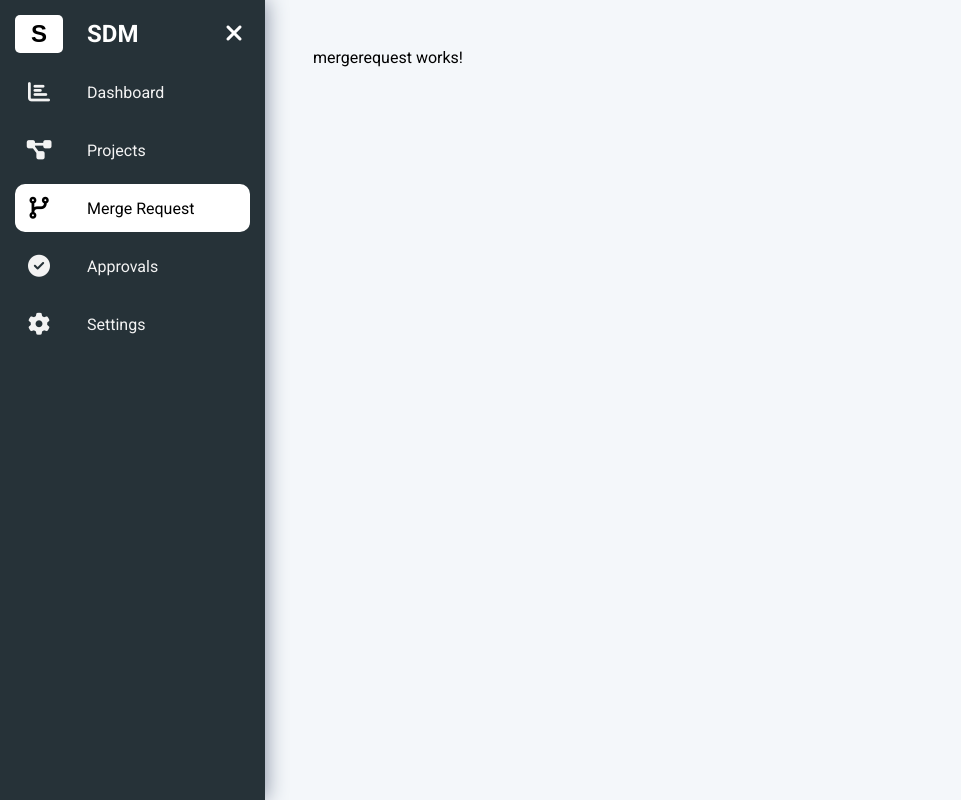
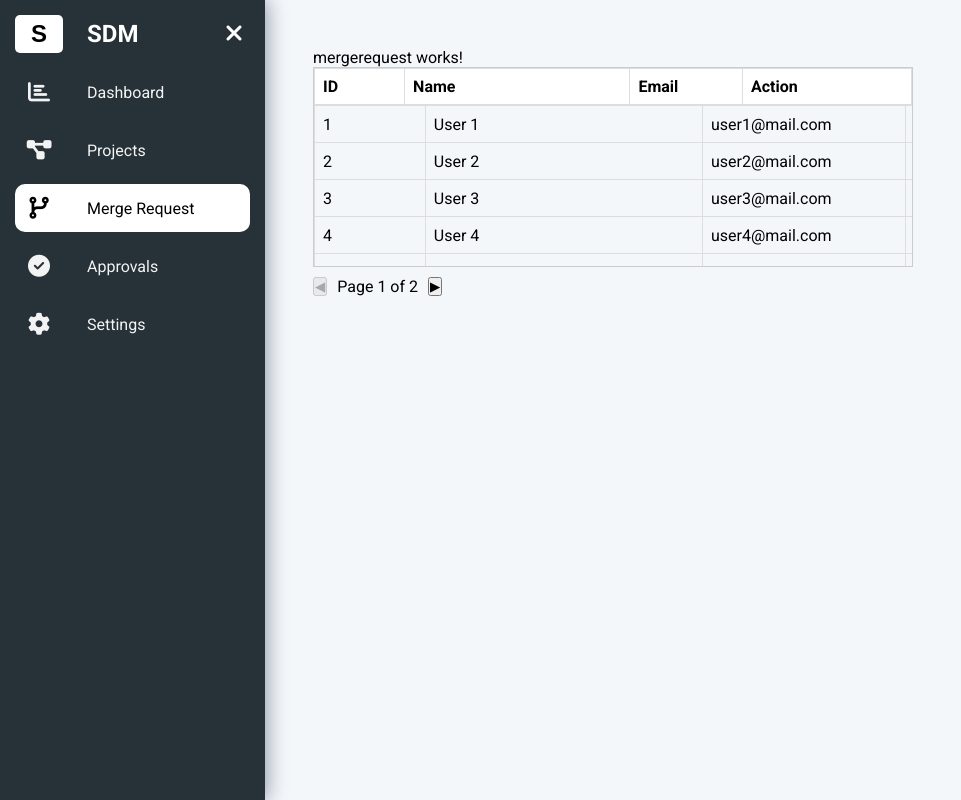
Before and after one commit to haechuli/sdm, an Angular app: page /mergerequest in a window 1280 px wide. Shown: the whole page, without its empty margins (0-961 px from the left). Built offline with nearby package versions, Linux system fonts and the light colour scheme.

Commit message:
add grid

```diff
--- a/package.json
+++ b/package.json
@@ -11,6 +11,7 @@
   "private": true,
   "dependencies": {
     "@angular/animations": "^18.2.0",
+    "@angular/cdk": "^18.2.14",
     "@angular/common": "^18.2.0",
     "@angular/compiler": "^18.2.0",
     "@angular/core": "^18.2.0",
--- a/src/app/features/mergerequest/mergerequest.component.html
+++ b/src/app/features/mergerequest/mergerequest.component.html
@@ -1 +1,17 @@
 <p>mergerequest works!</p>
+
+
+<app-grid
+      [columns]="columns"
+      [data]="rows"
+      [enablePagination]="true"
+      [selectable]="false"
+      [virtualScroll]="true"
+      [width]="'600px'"
+      [height]="'600px'"
+      (selectedRowsChange)="onSelected($event)"
+    />
+
+    <ng-template #action let-value let-row="row">
+      <button (click)="doSomething(row); $event.stopPropagation()">Action</button>
+    </ng-template>
--- a/src/app/features/mergerequest/mergerequest.component.ts
+++ b/src/app/features/mergerequest/mergerequest.component.ts
@@ -1,12 +1,41 @@
-import { Component } from '@angular/core';
+import { Component,ViewChild,TemplateRef } from '@angular/core';
+import { GridComponent } from '../../shared/ui-component/grid/grid.component'
+import { GridColumn } from '../../shared/ui-component/grid/grid.model'
 
 @Component({
   selector: 'app-mergerequest',
   standalone: true,
-  imports: [],
+  imports: [GridComponent],
   templateUrl: './mergerequest.component.html',
   styleUrl: './mergerequest.component.scss'
 })
 export class MergerequestComponent {
 
+   @ViewChild('action', { static: true }) actionTemplate!: TemplateRef<any>;
+  columns: GridColumn[] = [];
+
+  // 샘플 Grid 데이터 생성
+  rows = Array.from({ length: 15 }).map((_, i) => ({
+    id: i + 1,
+    name: `User ${i + 1}`,
+    email: `user${i + 1}@mail.com`
+  }));
+
+  ngOnInit() {
+    this.columns = [
+      { field: 'id', header: 'ID', width: '80px' },
+      { field: 'name', header: 'Name', width: '200px' },
+      { field: 'email', header: 'Email', width: '100px' },
+      { field: 'action', header: 'Action', templateRef: this.actionTemplate }
+    ];
+  }
+
+  onSelected(selected: any[]) {
+    console.log('Selected rows:', selected);
+  }
+
+  doSomething(row: any) {
+    alert(`Action for ${row.name}`);
+  }
+
 }
--- /dev/null
+++ b/src/app/shared/ui-component/grid/grid.component.html
@@ -0,0 +1,61 @@
+<div class="grid-container"
+  [style.width]="width"
+  [style.height]="height">
+        <!-- ✅ Virtual Scroll 영역 -->
+
+    <!-- ✅ 헤더 테이블 -->
+    <div class="grid-header">
+        <table class="grid-table">
+            <thead>
+                <tr>
+                <th *ngIf="selectable" style="width: 40px; position: sticky; top: 0; z-index: 2;">
+                    <input type="checkbox" disabled />
+                </th>
+                <th *ngFor="let col of columns"
+                    [style.width]="col.width || '150px'"
+                    style="position: sticky; top: 0; background: white; z-index: 2;">
+                    {{ col.header }}
+                </th>
+                </tr>
+            </thead>
+        </table>
+    </div>
+
+    <cdk-virtual-scroll-viewport *ngIf="virtualScroll"
+                                itemSize="40"
+                                class="grid-viewport"
+                                [style.height]="calcViewportHeight()">
+        <table class="grid-table">
+            <tbody>
+            <tr *cdkVirtualFor="let row of pagedData" (click)="onRowClick(row)">
+            <td *ngIf="selectable" style="width: 40px;" (click)="$event.stopPropagation()">
+                <input type="checkbox"
+                    [checked]="isRowSelected(row)"
+                    (change)="onToggleRowSelection($event, row)"
+                    />
+            </td>
+            <td *ngFor="let col of columns"
+                [ngClass]="col.cellClass"
+                [ngStyle]="col.cellStyle"
+                [style.width]="col.width || '150px'">
+
+                <ng-container *ngIf="col.templateRef; else defaultCell"
+                            [ngTemplateOutlet]="col.templateRef"
+                            [ngTemplateOutletContext]="{ $implicit: row[col.field], row: row }">
+                </ng-container>
+
+                <ng-template #defaultCell>
+                {{ row[col.field] }}
+                </ng-template>
+            </td>
+            </tr>
+            </tbody>
+        </table>
+    </cdk-virtual-scroll-viewport>
+</div>
+
+<div class="pagination" *ngIf="enablePagination">
+  <button (click)="setPage(currentPage - 1)" [disabled]="currentPage === 1">◀</button>
+  <span>Page {{ currentPage }} of {{ totalPages }}</span>
+  <button (click)="setPage(currentPage + 1)" [disabled]="currentPage === totalPages">▶</button>
+</div>
--- /dev/null
+++ b/src/app/shared/ui-component/grid/grid.component.scss
@@ -0,0 +1,43 @@
+.grid-container {
+  overflow-x: auto;
+  border: 1px solid #ccc;
+  width: 500px;
+  max-height: 200px;  // 세로 길이
+}
+
+.grid-header {
+  overflow: hidden;
+  position: sticky;
+  top: 0;
+  z-index: 10;
+}
+
+.grid-viewport {
+  height: 400px;
+  min-width: 800px;
+  overflow-y: auto;
+}
+
+.grid-table {
+  width: 100%;
+  border-collapse: collapse;
+  th, td {
+    border: 1px solid #ddd;
+    padding: 8px;
+  }
+  th {
+    background-color: #f4f4f4;
+    text-align: left;
+  }
+  tr:hover {
+    background-color: #f1f1f1;
+    cursor: pointer;
+  }
+}
+
+.pagination {
+  margin-top: 10px;
+  display: flex;
+  gap: 10px;
+  align-items: center;
+}
--- /dev/null
+++ b/src/app/shared/ui-component/grid/grid.component.ts
@@ -0,0 +1,97 @@
+import { Component, Input, Output, EventEmitter } from '@angular/core';
+import { CommonModule } from '@angular/common';
+import { GridColumn, GridRow } from './grid.model';
+import { ScrollingModule } from '@angular/cdk/scrolling';
+
+@Component({
+  standalone: true,
+  selector: 'app-grid',
+  imports: [CommonModule,ScrollingModule],
+  templateUrl: './grid.component.html',
+  styleUrls: ['./grid.component.scss']
+})
+export class GridComponent {
+  @Input() columns: GridColumn[] = [];
+  @Input() data: GridRow[] = [];
+  @Input() enablePagination = false;
+  @Input() pageSize = 10;
+  @Input() selectable = false; // ✅ 체크박스 사용 여부
+  @Input() virtualScroll = false; // ✅ virtual scroll 활성화 여부
+  @Input() width: string = '100%';     // ✅ 기본값 지정 가능
+  @Input() height: string = '500px';   // ✅ 전체 Grid 높이 (헤더 + 스크롤 영역)
+
+
+  @Output() rowClick = new EventEmitter<GridRow>();
+  @Output() selectedRowsChange = new EventEmitter<GridRow[]>(); // ✅ 선택 행 알림
+
+  selectedSet = new Set<GridRow>();
+  currentPage = 1;
+
+  get pagedData(): GridRow[] {
+    if (!this.enablePagination) return this.data;
+    const start = (this.currentPage - 1) * this.pageSize;
+    return this.data.slice(start, start + this.pageSize);
+  }
+
+  get totalPages(): number {
+    return Math.ceil(this.data.length / this.pageSize);
+  }
+
+  setPage(page: number) {
+    if (page >= 1 && page <= this.totalPages) {
+      this.currentPage = page;
+    }
+  }
+
+  onToggleRowSelection(event: Event, row: GridRow) {
+  const checked = (event.target as HTMLInputElement).checked;
+  this.toggleRowSelection(row, checked);
+}
+
+
+  toggleRowSelection(row: GridRow, checked: boolean) {
+
+    if (checked) {
+      this.selectedSet.add(row);
+    } else {
+      this.selectedSet.delete(row);
+    }
+    this.selectedRowsChange.emit(Array.from(this.selectedSet));
+  }
+
+  isRowSelected(row: GridRow): boolean {
+    return this.selectedSet.has(row);
+  }
+
+  onToggleSelectAll(event: Event) {
+  const checked = (event.target as HTMLInputElement).checked;
+  this.toggleSelectAll(checked);
+}
+
+
+  toggleSelectAll(checked: boolean) {
+
+    this.pagedData.forEach(row => {
+      if (checked) {
+        this.selectedSet.add(row);
+      } else {
+        this.selectedSet.delete(row);
+      }
+    });
+    this.selectedRowsChange.emit(Array.from(this.selectedSet));
+  }
+
+  isAllPageSelected(): boolean {
+    return this.pagedData.every(row => this.selectedSet.has(row));
+  }
+
+  onRowClick(row: GridRow) {
+    this.rowClick.emit(row);
+  }
+
+  calcViewportHeight(): string {
+    // 예: 헤더 높이 40px 만큼 빼기
+    const h = parseInt(this.height.replace('px', ''), 10);
+    return `${h - 40}px`;
+  }
+}
```
Also changed, not shown: src/app/shared/ui-component/grid/grid.model.ts (added, +16 -0 lines), 1 other file (tests, documents, lock files or other folders).
